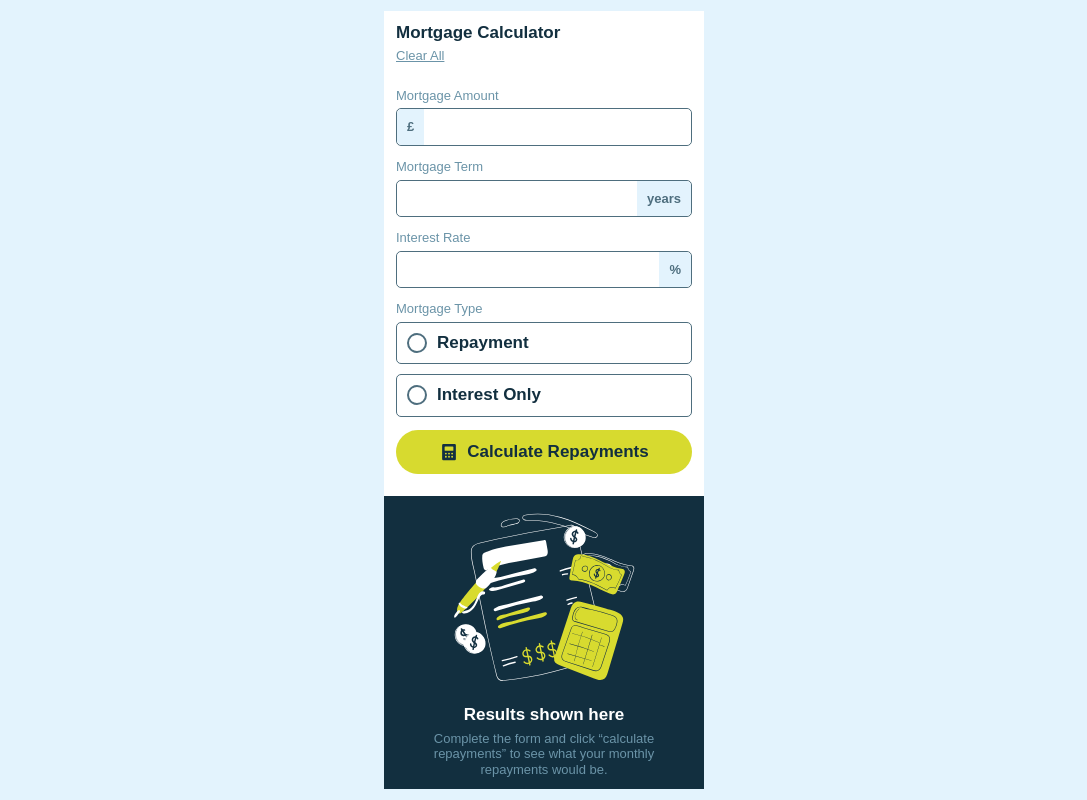
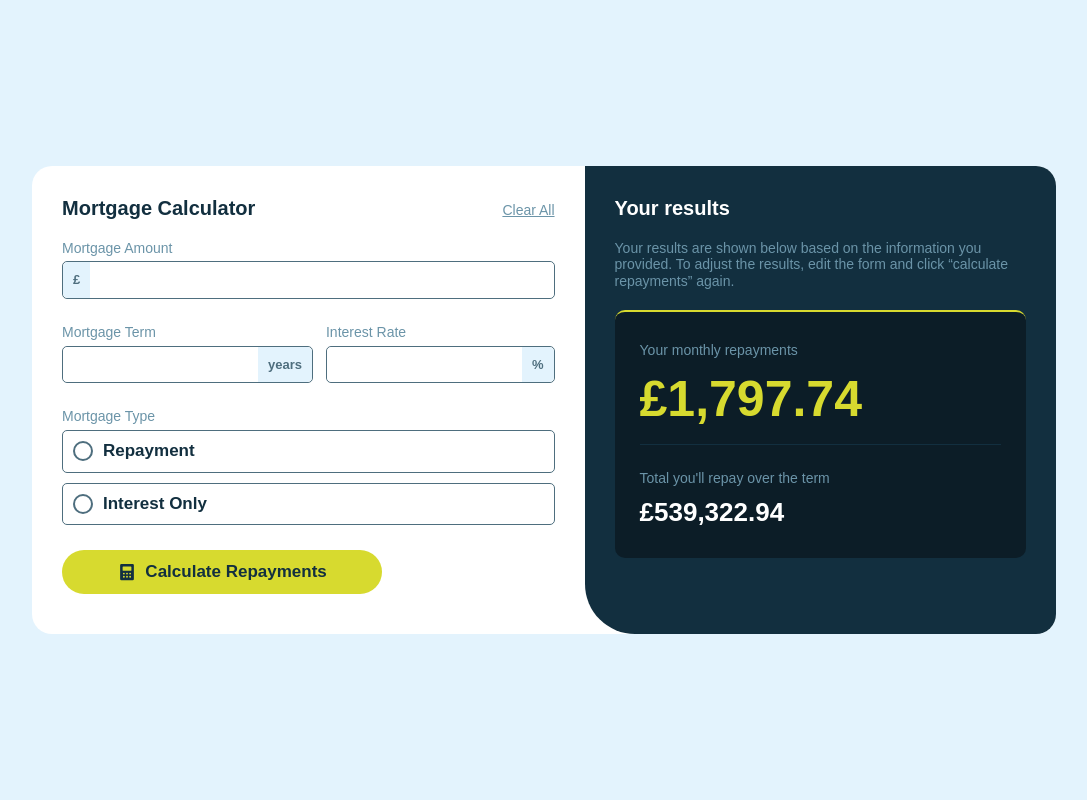
Before and after one commit to gillaercio/mortgage-repayment-calculator-main, a plain HTML site: page index.html in a window 1280 px wide. Shown: the whole page, without its empty margins (96-1183 px from the left). Drawn offline with Linux system fonts and the light colour scheme.

Commit message:
CSS Desktop design created

```diff
--- a/assets/css/global.css
+++ b/assets/css/global.css
@@ -34,5 +34,5 @@ html {
   --text-md: 700 1.7rem/120% var(--jakarta-font);
   --text-lg: 700 2rem/120% var(--jakarta-font);
   --text-lg-mobile: 700 3rem/120% var(--jakarta-font);
-  --text-lg-desktop: 700 3rem/120% var(--jakarta-font);
+  --text-lg-desktop: 700 5rem/120% var(--jakarta-font);
 }
--- a/assets/css/main.css
+++ b/assets/css/main.css
@@ -12,7 +12,6 @@ body {
   background-color: var(--White);
 }
 
-#calculator-header,
 #form-section,
 #results {
   padding: 1.2rem;
@@ -55,6 +54,7 @@ body {
 #form-content {
   display: grid;
   gap: 1.3rem;
+  margin-top: 2rem;
 }
 
 .input-with-unit {
@@ -121,6 +121,11 @@ button,
 input[type="radio"],
 input[type="checkbox"] {
   cursor: pointer;
+}
+
+.inline-div {
+  display: grid;
+  gap: 1.3rem;
 }
 
 .form__type {
@@ -301,3 +306,92 @@ input[type="radio"]:focus-visible + label {
 #result-total {
   font: var(--text-lg);
 }
+
+@media screen and (min-width: 1024px) {
+  body {
+    justify-content: center;
+    /* background-color: greenyellow; */
+  }
+
+  #mortgage-calculator {
+    display: grid;
+    grid-template-columns: repeat(2, 1fr);
+    width: 1024px;
+    border-radius: 2rem;
+    overflow: hidden;
+  }
+
+  #form-section,
+  #results {
+    padding: 3rem;
+  }
+
+  #form-content {
+    gap: 2.5rem;
+  }
+
+  #calculator-header {
+    display: flex;
+    justify-content: space-between;
+    align-items: center;
+    margin-bottom: 2rem;
+  }
+
+  .title {
+    font: var(--text-lg);
+  }
+
+  .clear-form,
+  .label,
+  .subtitle,
+  .form__type legend,
+  .result-span {
+    /* font: var(--text); */
+    font-size: clamp(1.2rem, 1.1rem + 1.666vw, 1.4rem);
+  }
+
+  .inline-div {
+    grid-template-columns: repeat(2, 1fr);
+  }
+
+  .form-button {
+    display: flex;
+    width: 65%;
+    align-items: flex-end;
+  }
+
+  #results {
+    display: flex;
+    align-items: center;
+    border-bottom-left-radius: 50px;
+  }
+
+  .empty-state {
+    gap: 1rem;
+    display: none;
+  }
+
+  .filled-state {
+    display: flex;
+    flex-direction: column;
+    gap: 2rem;
+    align-self: flex-start;
+    padding: 0;
+    /* outline: 1px solid red; */
+  }
+
+  .repayments {
+    gap: 2.5rem;
+    padding: 3rem 2.5rem;
+    border-radius: 10px;
+  }
+
+  #result-monthly {
+    font: var(--text-lg-desktop);
+  }
+
+  #result-total {
+    /* font: var(--text-lg); */
+    font-size: clamp(2rem, 2rem + 1.666vw, 2.6rem);
+  }
+}
--- a/index.html
+++ b/index.html
@@ -14,12 +14,13 @@
 <body>
 
   <main id="mortgage-calculator">
+
+    <section id="form-section">
       <header id="calculator-header">
         <h1 class="calculator-title title">Mortgage Calculator</h1>
         <button type="reset" class="clear-form">Clear All</button>
       </header>
 
-    <section id="form-section">
       <form id="form-content">
         <div class="form__amount">
           <label class="label" for="mortgage-amount">Mortgage Amount</label>
@@ -29,6 +30,7 @@
           </div>
         </div>
 
+        <div class="inline-div">
           <div class="form__term">
             <label class="label" for="mortgage-term">Mortgage Term</label>
             <div class="input-with-unit">
@@ -36,12 +38,12 @@
               <span class="unit">years</span>
             </div>
           </div>
-
           <div class="form__interest">
             <label class="label" for="interest-rate">Interest Rate</label>
             <div class="input-with-unit">
               <input type="number" step="0.01" min="0" name="interest-rate" id="interest-rate" required>
               <span class="unit">%</span>
+            </div>
           </div>
         </div>
 
```
Lines whose indentation alone changed are shown as unchanged.
